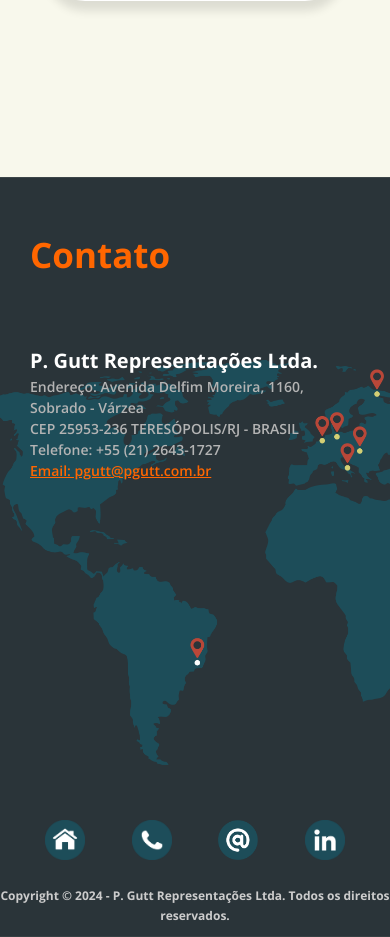
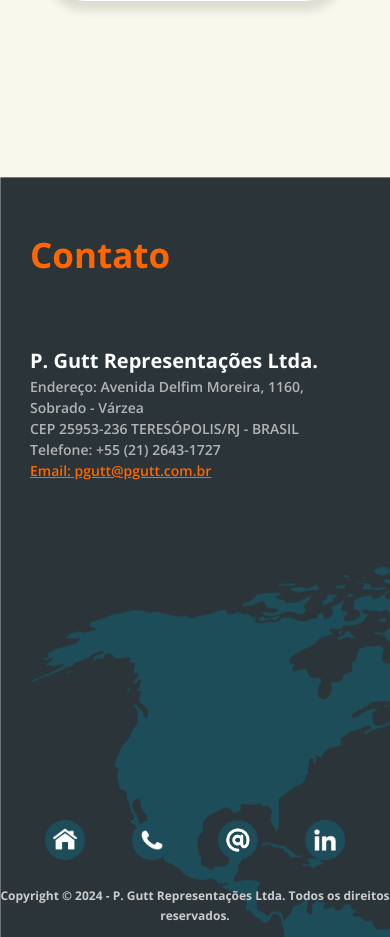
Before and after one commit to clarisseisnard/pgutt, a Django app: page / in a window 390 px wide. Shown: the part 4741-5678 px from the top of the page. Run offline with Django 5.2, Linux system fonts and the light colour scheme.

Commit message:
changes to mobile map

```diff
--- a/static/app/styles.css
+++ b/static/app/styles.css
@@ -1963,6 +1963,7 @@ button[type="submit"] {
   .footer-container {
     /* border: 2px solid red; */
     /* display: none; */
+    background: url('./MundiMobile.png');
     padding: 0;
     min-height: 100%;
     max-width: 100%;
```
Also changed, not shown: db.sqlite3, static/app/MundiMobile.png (added).
